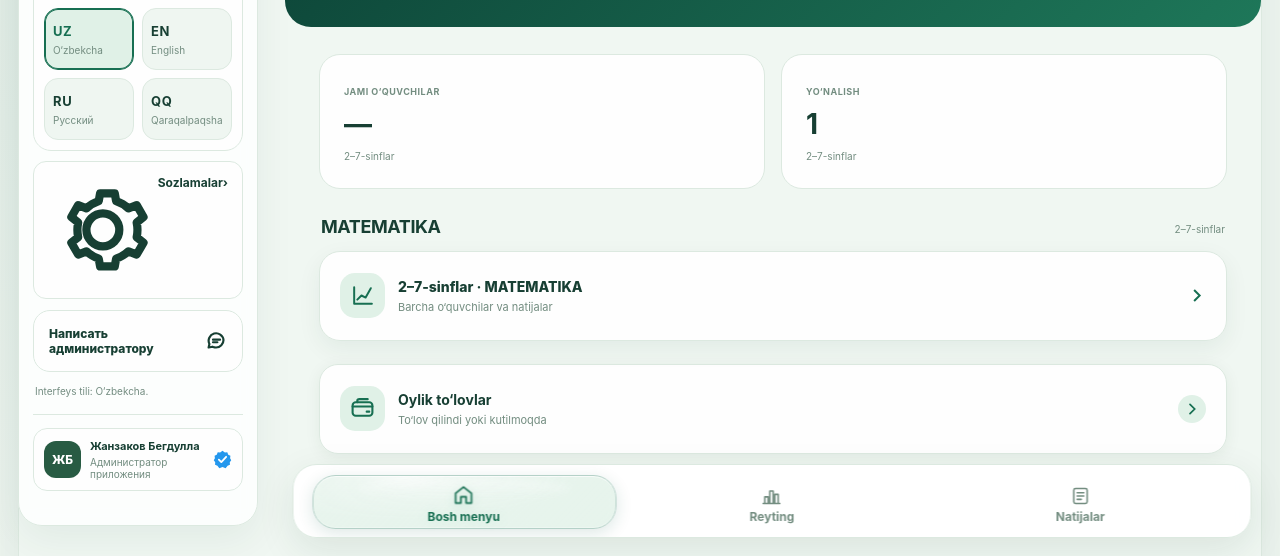
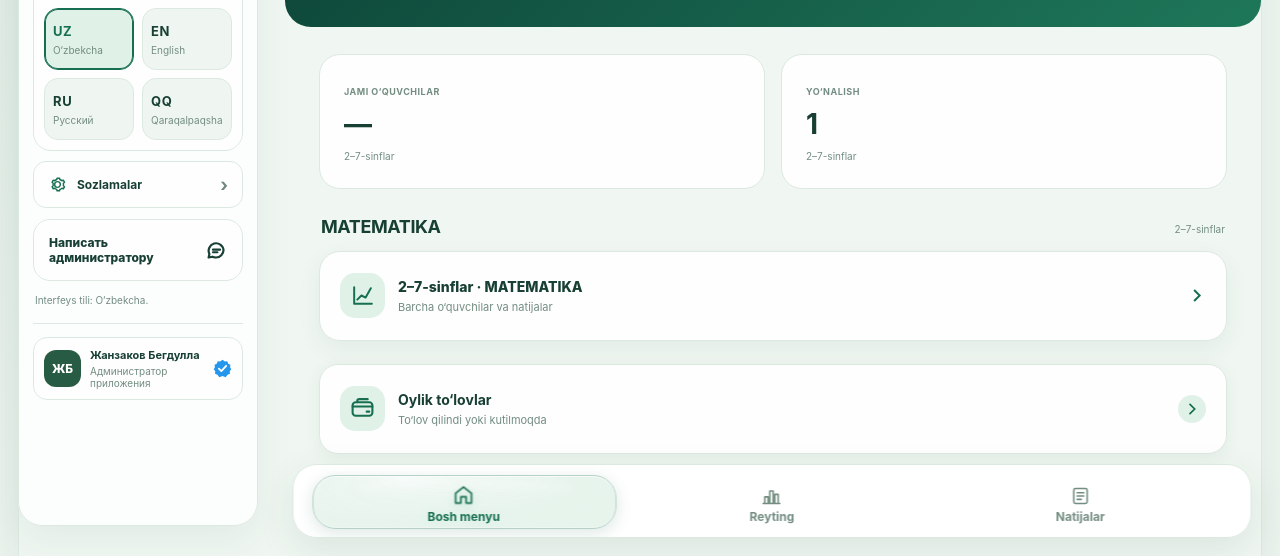
Before and after one commit to begdulla707-source/nur-apk, a plain HTML site: page index.html in a window 1280 px wide. Shown: the part 244-800 px from the top of the page. Drawn offline with Linux system fonts and the light colour scheme; no server answers.

Commit message:
Style the settings symbol in the drawer

```diff
--- a/math-portal.css
+++ b/math-portal.css
@@ -126,7 +126,10 @@ body[data-nur-accent="graphite"] .hero{background:linear-gradient(135deg,#252f34
 .nur-compact-title small{font-size:10px;color:var(--muted);display:block;margin-top:3px}
 .nur-mini-verified{width:19px;height:19px;flex:none}
 .nur-settings-open{width:100%;border:1px solid var(--stroke);background:var(--card);border-radius:13px;
- color:var(--text);padding:13px 14px;font-size:12px;font-weight:750;display:flex;justify-content:space-between;margin:10px 0}
+ color:var(--text);padding:13px 14px;font-size:12px;font-weight:750;display:flex;align-items:center;gap:10px;justify-content:space-between;margin:10px 0}
+.nur-settings-symbol{width:19px;height:19px;flex:0 0 19px;color:var(--accent)}
+.nur-settings-label{flex:1;min-width:0;text-align:left}
+.nur-settings-arrow{font-size:18px;line-height:1;opacity:.62}
 #home .math-sync-info{font-size:10px;margin-top:12px;color:var(--muted)}
 @media(max-width:350px){.nur-math-tools input[type="date"]{max-width:160px}.nur-payment-row{gap:6px}.nur-rank-row{gap:6px}}
 
```
